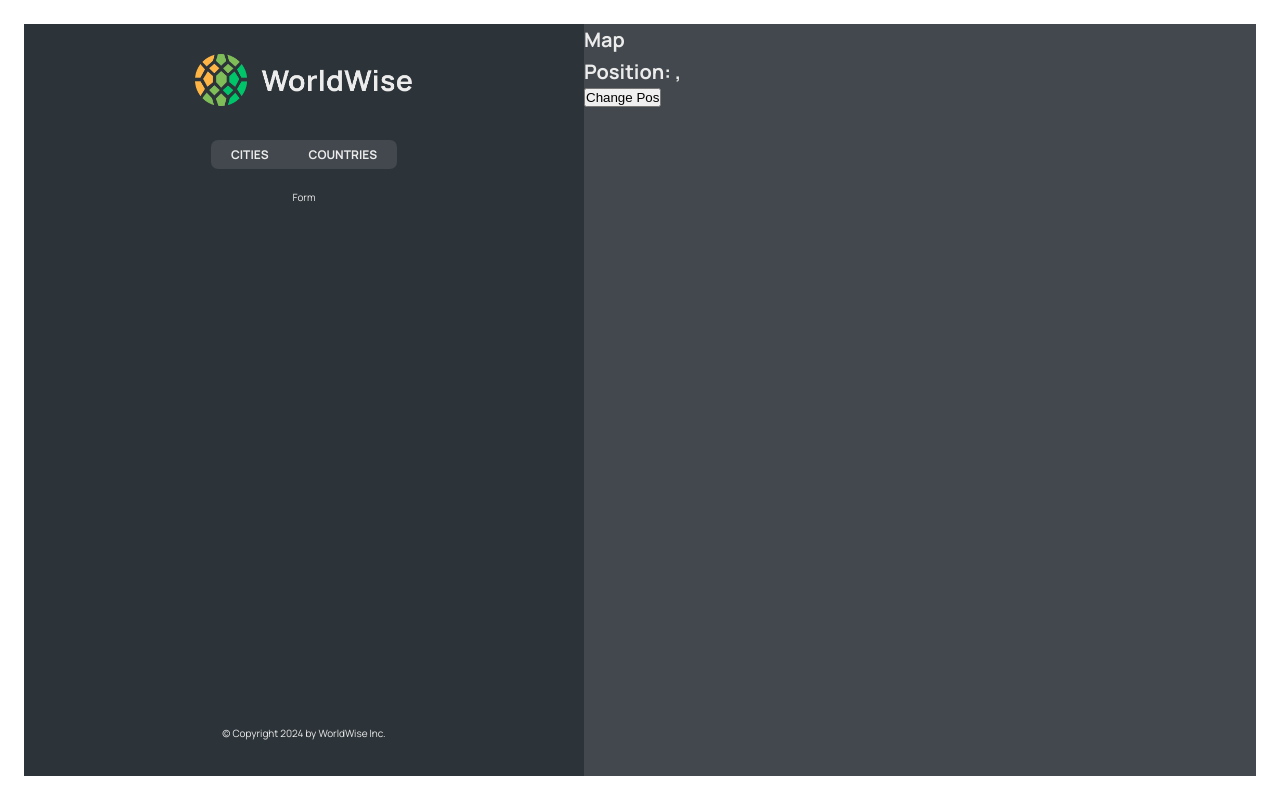
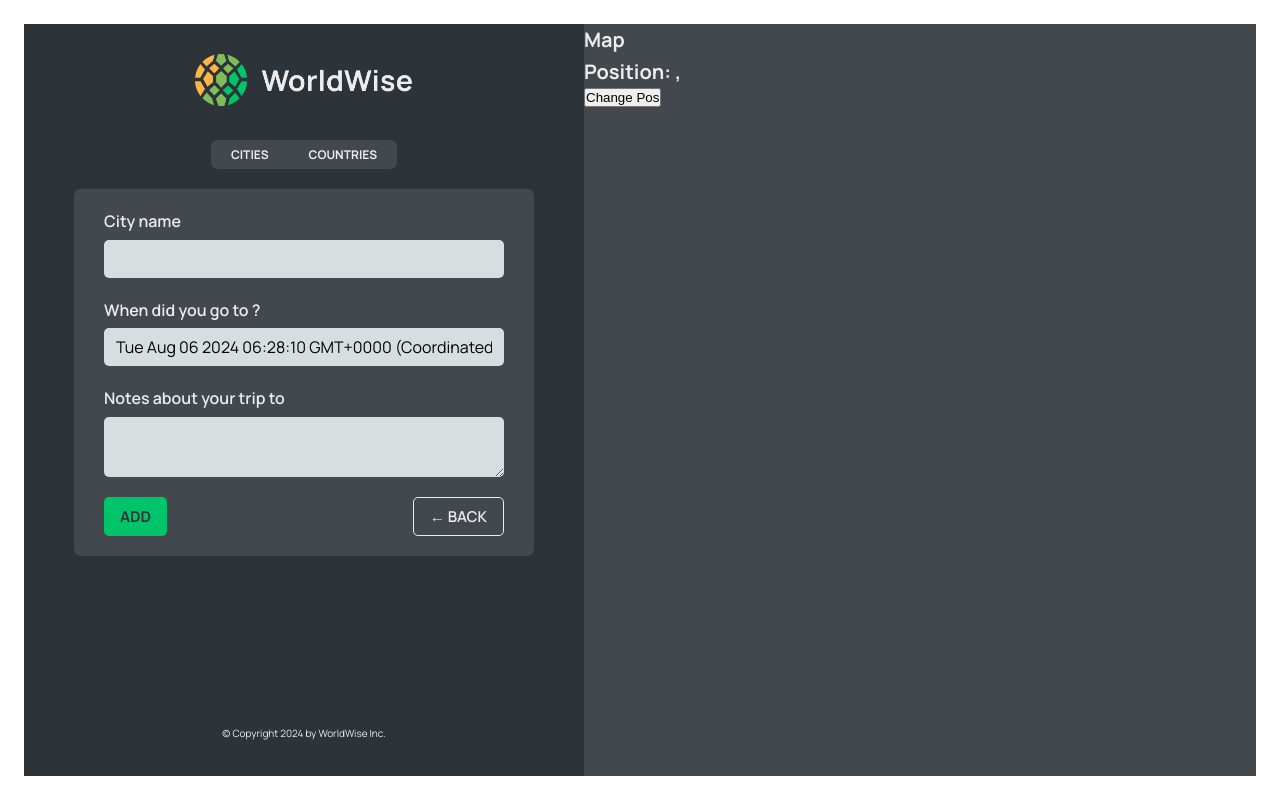
Before and after one commit to keithi16/Worldwise, a React (Vite) app: page /app/form in a window 1280 px wide. Built offline with nearby package versions, Linux system fonts and the light colour scheme; data requests are answered from the project's data file.

Commit message:
Programmatic Navigation with useNavigate

```diff
--- a/src/App.jsx
+++ b/src/App.jsx
@@ -9,7 +9,7 @@
 import CityList from "./components/CityList"
 import CountryList from "./components/CountryList"
 import City from "./components/City"
-
+import Form from "./components/Form"
 
 const BASE_URL = 'http://localhost:9000';
 
@@ -52,7 +52,7 @@
             <Route path="cities/:id" element={<City />} />
 
             <Route path="countries" element={<CountryList cities={cities} isLoading={isLoading} />} />
-            <Route path="form" element={<p>Form</p>} />
+            <Route path="form" element={<Form />} />
           </Route>
 
           <Route path="*" element={<PageNotFound />} />
--- /dev/null
+++ b/src/components/Button.jsx
@@ -0,0 +1,11 @@
+import styles from "./Button.module.css";
+
+function Button({ children, onClick, type }) {
+    return (
+        <button onClick={onClick} className={`${styles.btn} ${styles[type]}`}>
+            { children }
+        </button>
+    )
+}
+
+export default Button
--- a/src/components/Form.jsx
+++ b/src/components/Form.jsx
@@ -3,6 +3,8 @@
 import { useState } from "react";
 
 import styles from "./Form.module.css";
+import Button from "./Button";
+import { useNavigate } from "react-router-dom";
 
 export function convertToEmoji(countryCode) {
   const codePoints = countryCode
@@ -13,6 +15,8 @@
 }
 
 function Form() {
+  const navigate = useNavigate();
+
   const [cityName, setCityName] = useState("");
   const [country, setCountry] = useState("");
   const [date, setDate] = useState(new Date());
@@ -49,8 +53,11 @@
       </div>
 
       <div className={styles.buttons}>
-        <button>Add</button>
-        <button>&larr; Back</button>
+        <Button type='primary'>Add</Button>
+        <Button type="back" onClick={(e) =>{
+          e.preventDefault();
+          navigate(-1)
+        }}>&larr; Back</Button>
       </div>
     </form>
   );
--- a/src/components/Map.jsx
+++ b/src/components/Map.jsx
@@ -1,14 +1,18 @@
-import { useSearchParams } from 'react-router-dom'
+import { useNavigate, useSearchParams } from 'react-router-dom'
 import styles from './Map.module.css'
 
 function Map() {
+    const navigate = useNavigate();
+
     const [searchParams, setSearchParams] = useSearchParams();
 
     const lat = searchParams.get('lat');
     const lng = searchParams.get("lng")
 
     return (
-        <div className={styles.mapContainer}>
+        <div className={styles.mapContainer} onClick={() => {
+            navigate("form")
+        }}>
             <h1>Map</h1>
             <h1>Position: {lat}, {lng}</h1>
 
```
